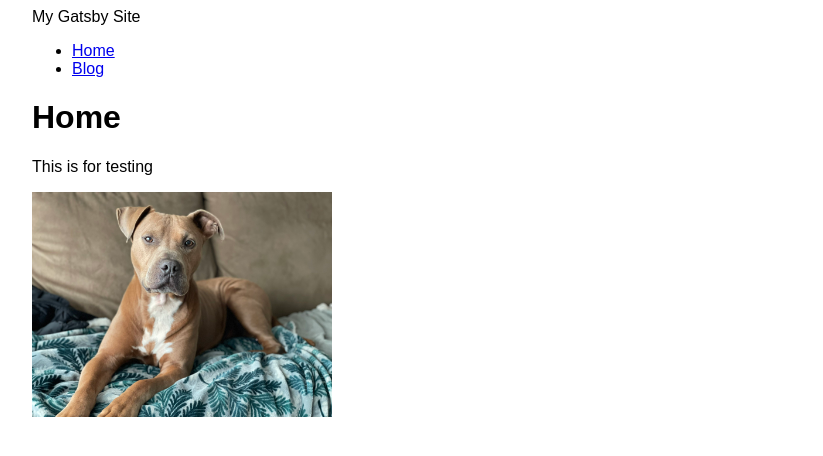
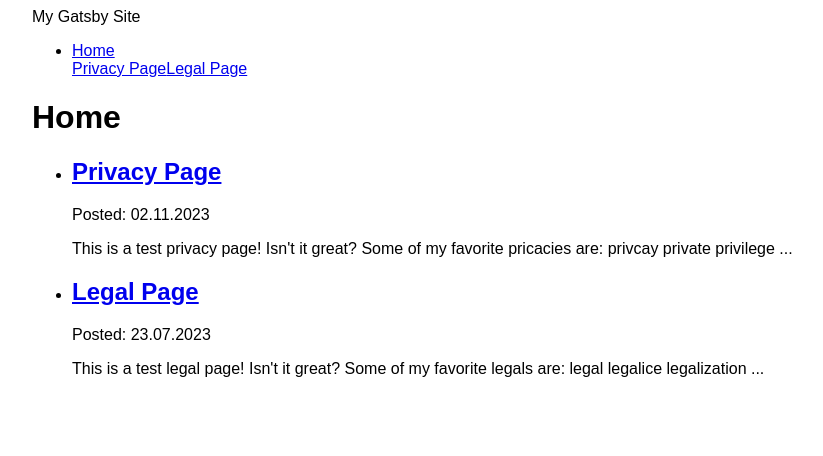
Before and after one commit to arisslin/my-gatsby-site, a Gatsby site: page / in a window 1280 px wide. Shown: the whole page, without its empty margins (8-831 px from the left). Built offline with nearby package versions, Linux system fonts and the light colour scheme; Gatsby itself is replaced by a stand-in of ours.

Commit message:
feat: Reorganize Site as legal page example

```diff
--- a/gatsby-config.ts
+++ b/gatsby-config.ts
@@ -12,8 +12,8 @@ const config: GatsbyConfig = {
     {
       resolve: 'gatsby-source-filesystem',
       options: {
-        name: `blog`,
-        path: `${__dirname}/blog`,
+        name: `legalpages`,
+        path: `${__dirname}/legalpages`,
       },
     },
     'gatsby-plugin-mdx',
--- a/src/components/layout.tsx
+++ b/src/components/layout.tsx
@@ -1,7 +1,8 @@
 import * as React from 'react';
-import { Link } from 'gatsby';
+import { Link, graphql, useStaticQuery } from 'gatsby';
 import { container, siteTitle, navList } from './layout.module.css';
-import { useSiteMetadata } from '../queryHooks';
+import { useSiteMetadata } from '../hooks/useSiteMetadata';
+import { useLegalPages } from '../hooks/useLegalPages';
 
 type LayoutProps = {
   pageTitle: string;
@@ -10,6 +11,7 @@ type LayoutProps = {
 
 const Layout = ({ pageTitle, children }: LayoutProps) => {
   const data = useSiteMetadata();
+  const links = useLegalPages();
 
   return (
     <div className={container}>
@@ -19,9 +21,11 @@ const Layout = ({ pageTitle, children }: LayoutProps) => {
           <li>
             <Link to='/'>Home</Link>
           </li>
-          <li>
-            <Link to='/blog'>Blog</Link>
-          </li>
+          {links.map((link) => (
+            <Link key={link.id} to={`/${link.frontmatter.slug}`}>
+              {link.frontmatter.title}
+            </Link>
+          ))}
         </ul>
       </nav>
       <main>
--- a/src/components/seo.tsx
+++ b/src/components/seo.tsx
@@ -1,5 +1,5 @@
 import * as React from 'react';
-import { useSiteMetadata } from '../queryHooks';
+import { useSiteMetadata } from '../hooks/useSiteMetadata';
 
 type SeoProps = {
   pageTitle: string;
--- /dev/null
+++ b/src/hooks/useLegalPages.tsx
@@ -0,0 +1,38 @@
+import { useStaticQuery, graphql } from 'gatsby';
+import { type } from 'os';
+
+type LegalPage = {
+  frontmatter: {
+    date: string;
+    title: string;
+    slug: string;
+  };
+  id: string;
+  excerpt: string;
+};
+
+type LegalPagesQuery = {
+  allMdx: {
+    nodes: LegalPage[];
+  };
+};
+
+export const useLegalPages = (): LegalPage[] => {
+  const data = useStaticQuery(graphql`
+    query {
+      allMdx(sort: { frontmatter: { date: DESC } }) {
+        nodes {
+          frontmatter {
+            date(formatString: "DD.MM.YYYY")
+            title
+            slug
+          }
+          id
+          excerpt
+        }
+      }
+    }
+  `);
+
+  return data.allMdx.nodes;
+};
--- a/src/queryHooks.tsx
+++ b/src/hooks/useSiteMetadata.tsx
@@ -23,3 +23,14 @@ export const useSiteMetadata = (): SiteMetaData => {
 
   return data.site.siteMetadata;
 };
+
+type LegalPagesQuery = {
+  allMdx: {
+    nodes: {
+      frontmatter: {
+        title: string;
+        slug: string;
+      };
+    }[];
+  };
+};
--- a/src/pages/blog/blog.module.css
+++ /dev/null
@@ -1,4 +0,0 @@
-.blog-list {
-  padding: 0;
-  list-style: none;
-}
--- a/src/pages/blog/index.tsx
+++ /dev/null
@@ -1,63 +0,0 @@
-import * as React from 'react';
-import Layout from '../../components/layout';
-import Seo from '../../components/seo';
-import { HeadFC, PageProps, graphql, Link } from 'gatsby';
-import { blogList } from './blog.module.css';
-
-type DataProps = {
-  allMdx: {
-    nodes: {
-      frontmatter: {
-        date: string;
-        title: string;
-        slug: string;
-      };
-      id: string;
-      excerpt: string;
-    }[];
-  };
-};
-
-const BlogPage = ({ data }: PageProps<DataProps>) => {
-  console.log(data);
-
-  return (
-    <Layout pageTitle='My Blog Posts'>
-      <ul className={blogList}>
-        {data.allMdx.nodes.map((node) => (
-          <li key={node.id}>
-            <article>
-              <h2>
-                <Link to={`/blog/${node.frontmatter.slug}`}>
-                  {node.frontmatter.title}
-                </Link>
-              </h2>
-              <p>Posted: {node.frontmatter.date}</p>
-              <p>{node.excerpt} ...</p>
-            </article>
-          </li>
-        ))}
-      </ul>
-    </Layout>
-  );
-};
-
-export const query = graphql`
-  query {
-    allMdx(sort: { frontmatter: { date: DESC } }) {
-      nodes {
-        frontmatter {
-          date(formatString: "DD.MM.YYYY")
-          title
-          slug
-        }
-        id
-        excerpt
-      }
-    }
-  }
-`;
-
-export const Head: HeadFC = () => <Seo pageTitle='My Blog Posts' />;
-
-export default BlogPage;
--- a/src/pages/index.tsx
+++ b/src/pages/index.tsx
@@ -1,24 +1,62 @@
 import * as React from 'react';
-import type { HeadFC, PageProps } from 'gatsby';
+import { HeadFC, PageProps, graphql, Link } from 'gatsby';
 import Layout from '../components/layout';
-import { StaticImage } from 'gatsby-plugin-image';
 import Seo from '../components/seo';
+
+type DataProps = {
+  allMdx: {
+    nodes: {
+      frontmatter: {
+        date: string;
+        title: string;
+        slug: string;
+      };
+      id: string;
+      excerpt: string;
+    }[];
+  };
+};
 
 const pageTitle = 'Home';
 
-const IndexPage: React.FC<PageProps> = () => {
+const IndexPage = ({ data }: PageProps<DataProps>) => {
   return (
     <Layout pageTitle={pageTitle}>
-      <p>This is for testing</p>
-      <StaticImage
-        alt='Clifford, a reddish-brown pitbull, posing on a couch and looking stoically at the camera'
-        src='../images/clifford.jpeg'
-        width={300}
-      />
+      <ul>
+        {data.allMdx.nodes.map((node) => (
+          <li key={node.id}>
+            <article>
+              <h2>
+                <Link to={`${node.frontmatter.slug}`}>
+                  {node.frontmatter.title}
+                </Link>
+              </h2>
+              <p>Posted: {node.frontmatter.date}</p>
+              <p>{node.excerpt} ...</p>
+            </article>
+          </li>
+        ))}
+      </ul>
     </Layout>
   );
 };
 
 export default IndexPage;
 
+export const query = graphql`
+  query {
+    allMdx(sort: { frontmatter: { date: DESC } }) {
+      nodes {
+        frontmatter {
+          date(formatString: "DD.MM.YYYY")
+          title
+          slug
+        }
+        id
+        excerpt
+      }
+    }
+  }
+`;
+
 export const Head: HeadFC = () => <Seo pageTitle={pageTitle} />;
```
Also changed, not shown: src/pages/{mdx.frontmatter__slug}.tsx (renamed from src/pages/blog/{mdx.frontmatter__slug}.tsx, +4 -4 lines), legalpages/legal.mdx (renamed from blog/legal.mdx), legalpages/privacy.mdx (renamed from blog/privacy.mdx), src/images/clifford.jpeg (deleted).
